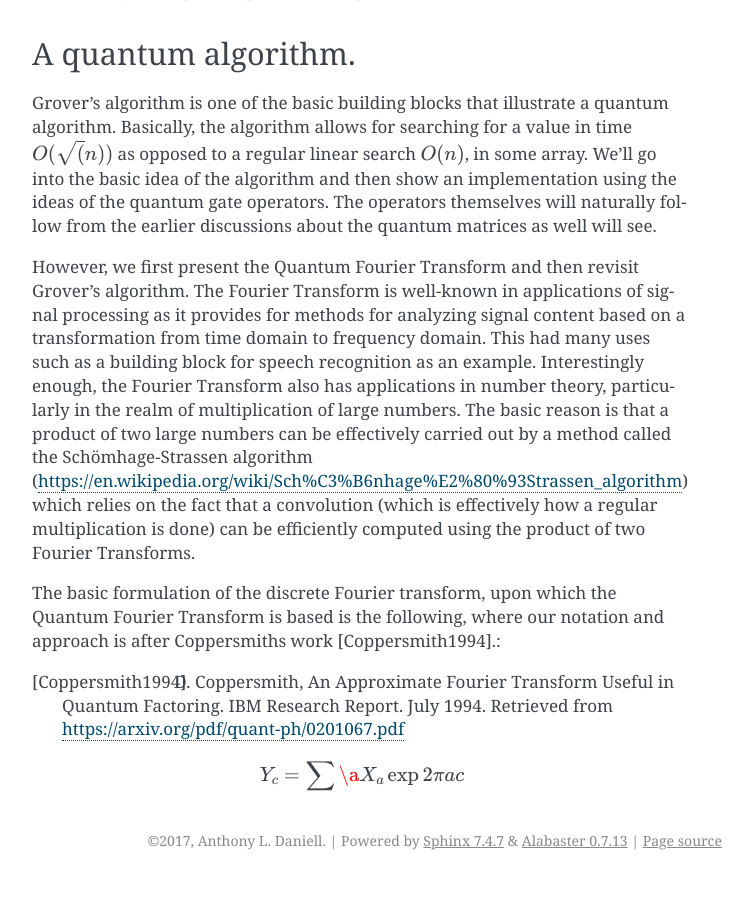
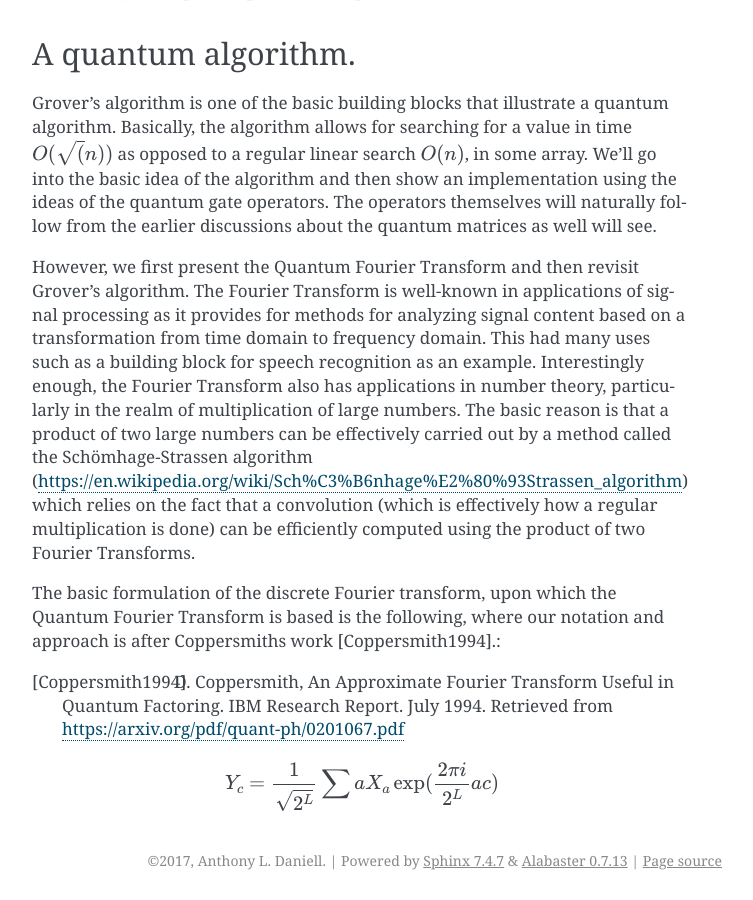
Before and after one commit to td2014/qc_3p5, a Sphinx documentation site: the page built from docs/docs/quantum_mechanics.rst, in a window 1280 px wide and 900 px high, scrolled down 1259 px. Shown: the whole window, without its empty margins (388-1141 px from the left). Built offline with Sphinx 7.4.7, drawn with Linux system fonts in a browser that asks for light colours.

Commit message:
Cleanup of math notation

```diff
--- a/docs/docs/quantum_mechanics.rst
+++ b/docs/docs/quantum_mechanics.rst
@@ -54,4 +54,4 @@ The basic formulation of the discrete Fourier transform, upon which the Quantum
 
 .. math::
 
-  Y_{c} = \sum{\a} X_{a} \exp{2 \pi a c}
+  Y_{c} = \frac{1}{\sqrt{2^{L}}} \sum{a} X_{a} \exp(\frac{2 \pi i}{2^{L}} a c)
```
